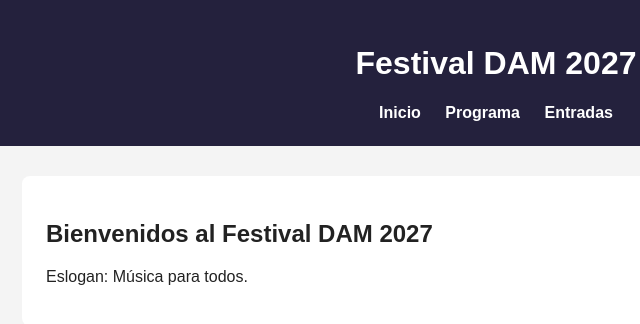
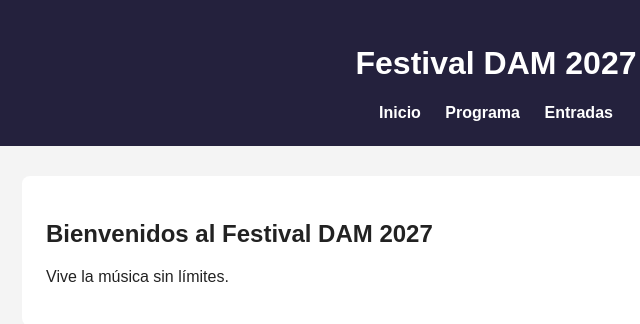
Before and after one commit to lahuertalahuerta25-rgb/festival-dam-2027, a plain HTML site: page index.html in a window 1280 px wide. Shown: the full height of the page, 144-784 px from the left. Drawn offline with Linux system fonts and the light colour scheme.

Commit message:
Actualizar eslogan en la rama VIP

```diff
--- a/index.html
+++ b/index.html
@@ -19,7 +19,7 @@
 
     <main>
         <h2>Bienvenidos al Festival DAM 2027</h2>
-        <p>Eslogan: Música para todos.</p>
+        <p>Vive la música sin límites.</p>
     </main>
 </body>
 </html>
```
